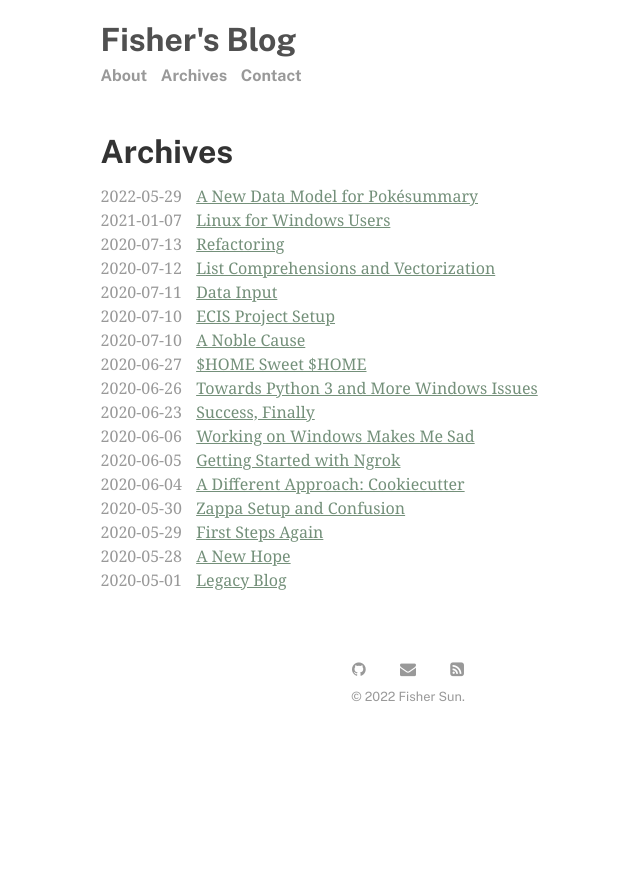
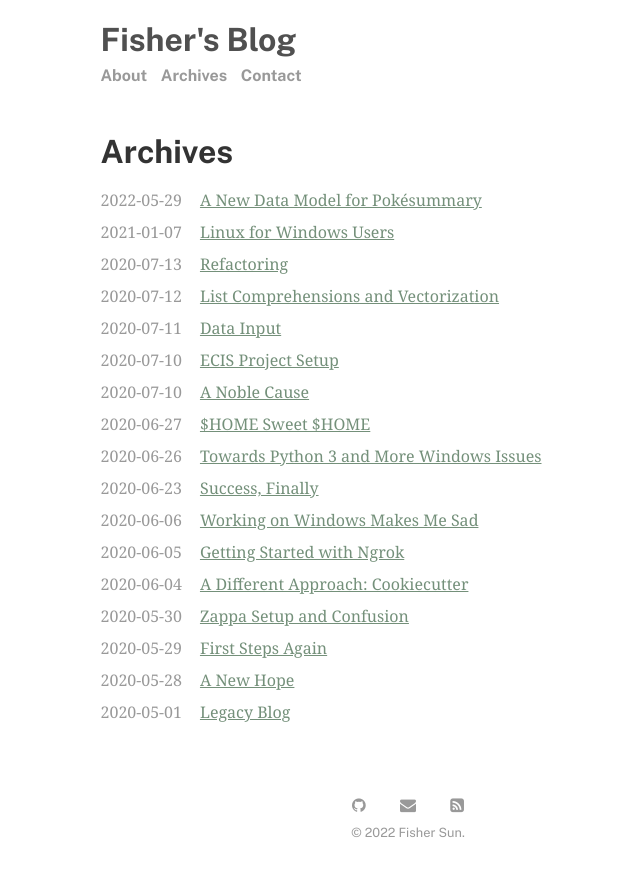
Before and after one commit to seasonedfish/blog, a Jekyll site: the page built from menu/archives.md, in a window 1280 px wide. Shown: the top 876 px of the page, without its empty margins (232-872 px from the left). Built offline with Jekyll 4.4.1, drawn with Linux system fonts in a browser that asks for light colours.

Commit message:
Use table for archives
This commit also makes all tables extra-light-gray.

```diff
--- a/_layouts/archive.html
+++ b/_layouts/archive.html
@@ -6,13 +6,15 @@ layout: default
   {{ page.title }}
 </h1>
 
-<ol class="posts-archive">
+<table id="posts-archive">
   {% for post in site.posts %}
-    <li itemscope class="archive-item">
-      <span class="archive-item-date"> {{ post.date | date: "%Y-%m-%d" }} </span>
-      <a href="{{ site.github.url }}{{ post.url }}">
-        {{ post.title }}
-      </a>
-    </li>
+    <tr class="archive-item">
+      <td class="archive-item-date"> {{ post.date | date: "%Y-%m-%d" }} </td>
+      <td>
+        <a href="{{ site.github.url }}{{ post.url }}">
+          {{ post.title }}
+        </a>
+      </td>
+    </tr>
   {% endfor %}
-</ol>
+</table>
--- a/_sass/_archives.scss
+++ b/_sass/_archives.scss
@@ -1,6 +1,12 @@
-.posts-archive {
-  list-style: none;
-  padding-left: 0;
+table#posts-archive {
+  &, tr, td {
+    border-width: 0;
+  }
+
+  td {
+    padding: 0.25em 0;
+    vertical-align: top;
+  }
 
   .archive-item {
     color: $light-gray-color;
@@ -8,5 +14,6 @@
 
   .archive-item-date {
     padding-right: 10px;
+    width: 10ch;
   }
 }
--- a/_sass/_base.scss
+++ b/_sass/_base.scss
@@ -88,7 +88,7 @@ table {
 }
 
 table, th, td {
-  border: 1px solid black;
+  border: 1px solid $extra-light-gray-color;
 }
 
 th, td {
```
